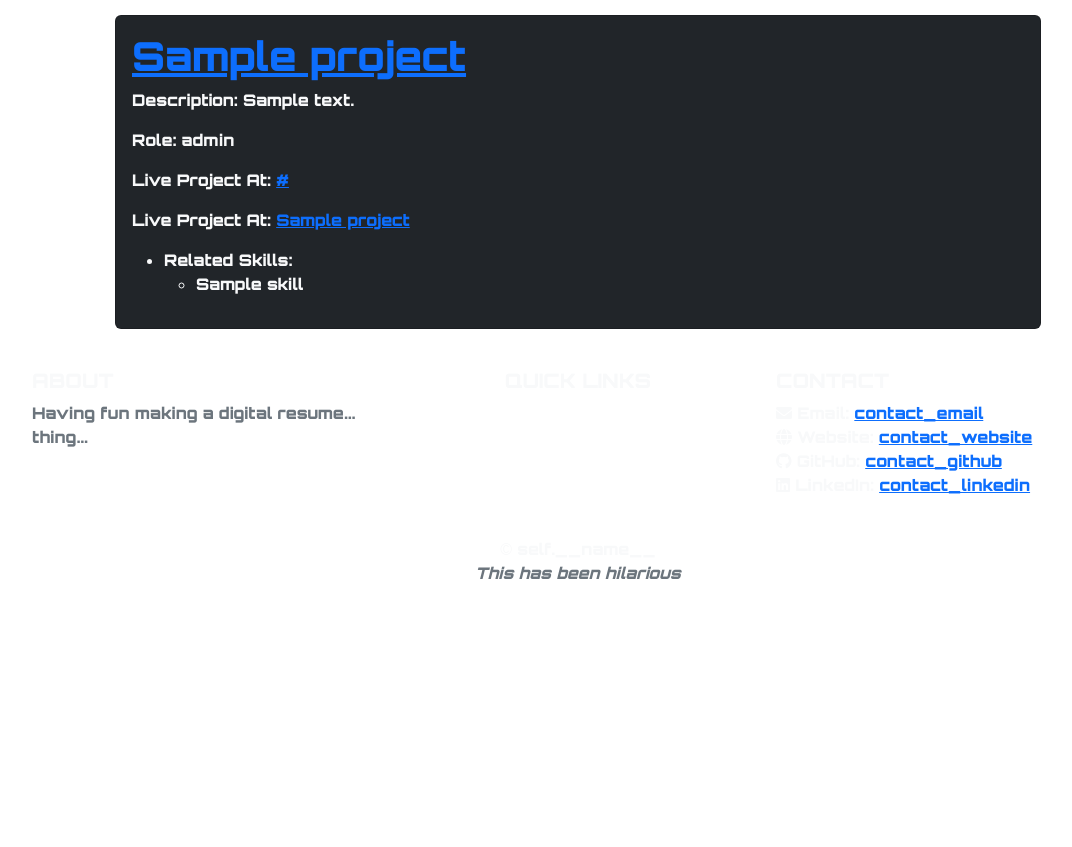
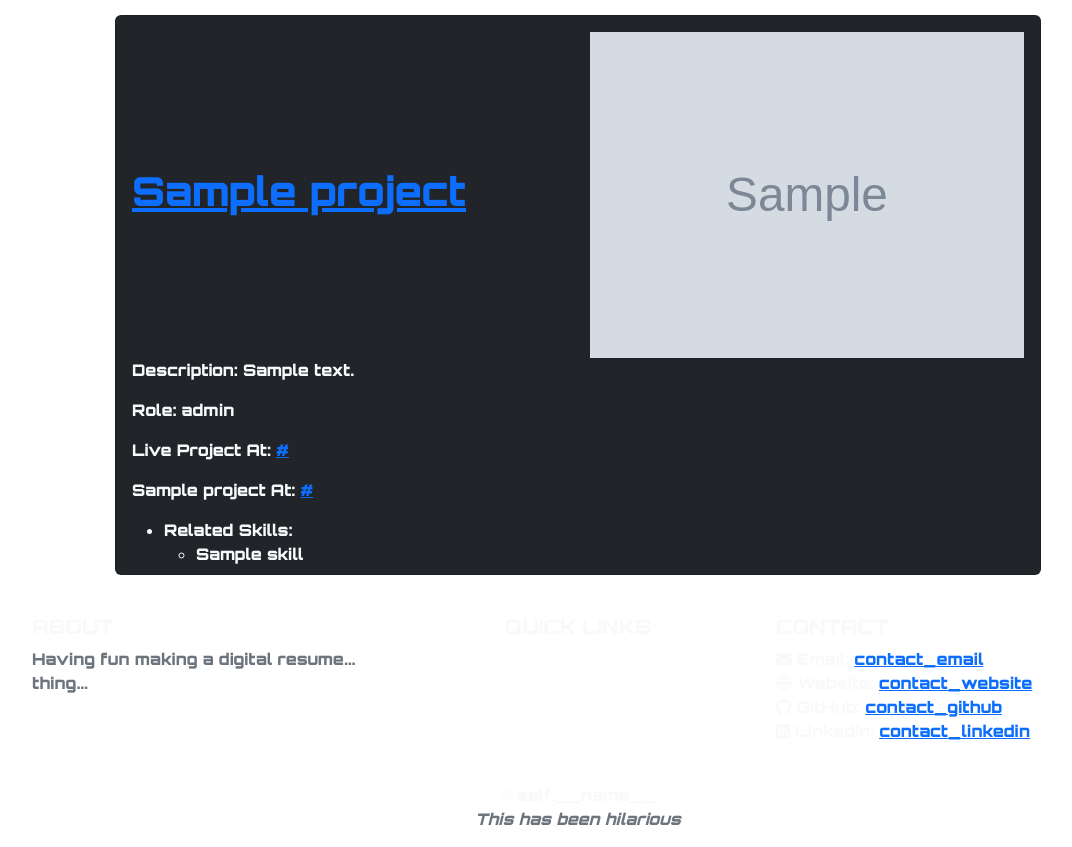
Before and after one commit to ZeroDayPoke/digital_cv, a Flask app: page /project/1 in a window 1280 px wide. Shown: the part 57-904 px from the top of the page, without its empty margins (62-1134 px from the left). Before the commit the page ends 636 px from the top, so only its background shows below. Run offline with Flask 3, Linux system fonts and the light colour scheme; tables that the repository leaves empty hold one stand-in row (values such as "Sample post"); grey boxes marked "Sample" are stand-in pictures.

Commit message:
project detail image render

```diff
--- /dev/null
+++ b/app/static/styles/project-detail.css
@@ -0,0 +1,10 @@
+.card-container {
+  max-height: 70vh;
+  overflow-y: auto;
+}
+
+.stretch-full {
+  width: 100%;
+  height: 100%;
+  object-fit: contain;
+}
--- a/app/templates/project_details.html
+++ b/app/templates/project_details.html
@@ -1,27 +1,54 @@
-{% extends 'base.html' %}
-{% block content %}
+{% extends 'base.html' %} {% block css %}
+<link
+  rel="stylesheet"
+  href="{{ url_for('static', filename='styles/project-detail.css', v='1.2') }}"
+/>
+{% endblock %} {% block content %}
 
 <section class="row justify-content-center">
   <div class="col-md-10">
-    <div class="card project-card mb-4 bg-dark text-light">
+    <div class="card project-card mb-4 bg-dark text-light card-container">
       <div class="card-body">
+        <div class="row d-flex align-items-stretch">
+          <div class="col-md-6 d-flex align-items-center">
             <h1 class="card-title">
               {% if project.repo_link %}
-          <a href="{{ project.repo_link }}" target="_blank">{{ project.name }}</a>
-          {% else %}
-          {{ project.name }}
+              <a href="{{ project.repo_link }}" target="_blank"
+                >{{ project.name }}</a
+              >
+              {% else %} {{ project.name }} {% endif %}
+            </h1>
+          </div>
+          <div
+            class="col-md-6 d-flex justify-content-center align-items-center"
+          >
+            {% if project.image_filename %}
+            <img
+              src="{{ url_for('static', filename='images/projects/' + project.image_filename) }}"
+              class="stretch-full"
+            />
             {% endif %}
-        </h1>
-        <p class="card-text"><b>Description:</b> {{ project.description }}</p>
+          </div>
+        </div>
+        <div class="row">
+          <div class="col-md-12">
+            <p class="card-text">
+              <b>Description:</b> {{ project.description }}
+            </p>
             <p class="card-text"><b>Role:</b> {{ project.role }}</p>
             {% if project.live_link %}
-        <p><b>Live Project At:</b>
-          <a href="{{ project.live_link }}" target="_blank">{{ project.live_link }}</a>
+            <p>
+              <b>Live Project At:</b>
+              <a href="{{ project.live_link }}" target="_blank"
+                >{{ project.live_link }}</a
+              >
             </p>
-        {% endif %}
-        {% if project.misc_link %}
-        <p><b>Live Project At:</b>
-          <a href="{{ project.misc_link }}" target="_blank">{{ project.misc_name }}</a>
+            {% endif %} {% if project.misc_link %}
+            <p>
+              <b>{{ project.misc_name }} At:</b>
+              <a href="{{ project.misc_link }}" target="_blank"
+                >{{ project.misc_link }}</a
+              >
             </p>
             {% endif %}
             <ul>
@@ -37,6 +64,8 @@
           </div>
         </div>
       </div>
+    </div>
+  </div>
 </section>
 
 {% endblock %}
--- a/seeders/skills.py
+++ b/seeders/skills.py
@@ -22,7 +22,8 @@ def seed_skills():
         {"name": "Chemical Engineering", "image_filename": "cheme.png"},
         {"name": "Mathematics", "image_filename": "maths.png"},
         {"name": "HTML", "image_filename": "html.png"},
-        {"name": "CSS", "image_filename": "css.png"}
+        {"name": "CSS", "image_filename": "css.png"},
+        {"name": "Figma", "image_filename": "figma.png"},
     ]
 
     # Query existing skills to prevent duplicates
```
Also changed, not shown: seeders/projects.py (+11 -0 lines). Lines whose indentation alone changed are shown as unchanged.
